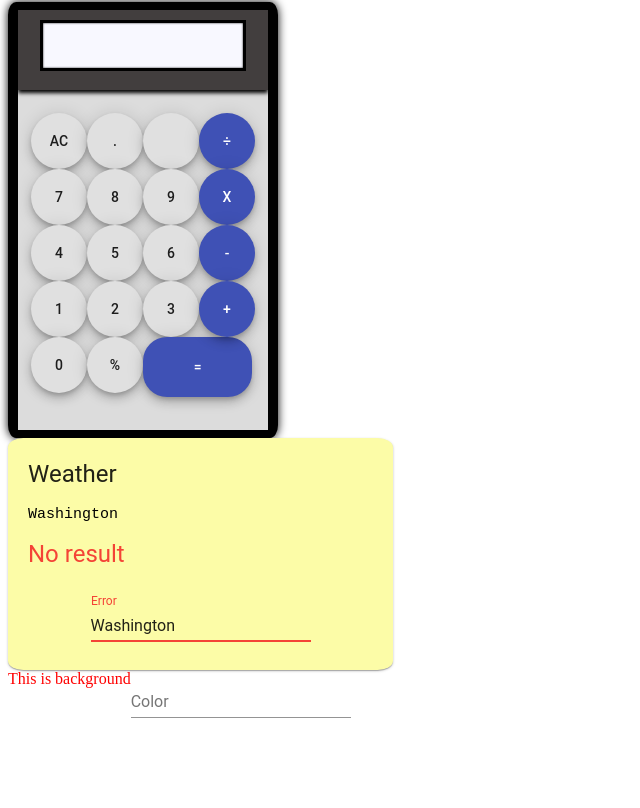
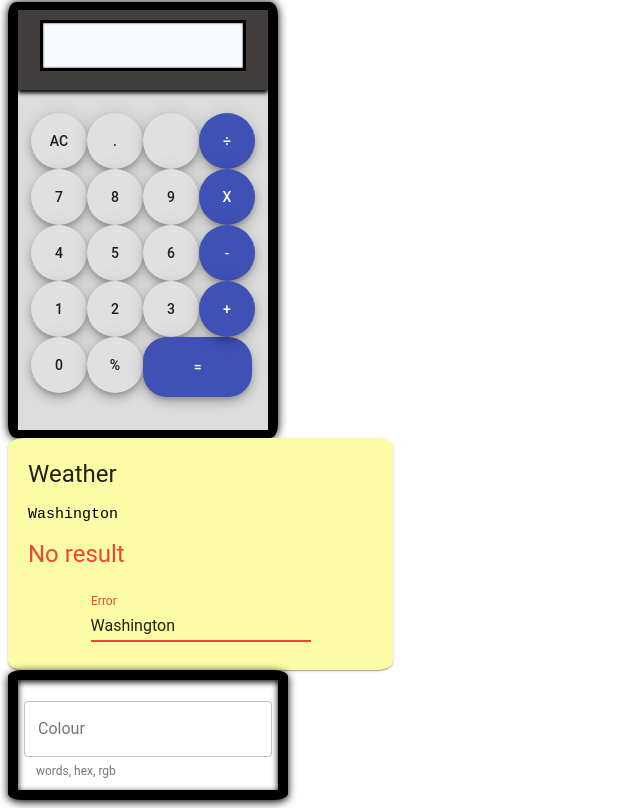
Before and after one commit to shearytan/Tools, a React (Create React App) app: page / in a window 1280 px wide. Shown: the part 251-1059 px from the top of the page, without its empty margins (0-640 px from the left). Before the commit the page ends 977 px from the top, so only its background shows below. Built offline with nearby package versions, Linux system fonts and the light colour scheme; no server answers; a web font is replaced by a local one.

Commit message:
background tools created

```diff
--- a/src/Components/Background/index.js
+++ b/src/Components/Background/index.js
@@ -1,10 +1,11 @@
 import React, { Component } from 'react';
-import Input from '@material-ui/core/Input';
-import InputLabel from '@material-ui/core/InputLabel';
-import FormHelperText from '@material-ui/core/FormHelperText';
-import FormControl from '@material-ui/core/FormControl';
+import TextField from '@material-ui/core/TextField';
+import Button from '@material-ui/core/Button';
+import InputAndornment from '@material-ui/core/InputAdornment';
+
 
 import './styles/index.css';
+import { Input, InputAdornment } from '@material-ui/core';
 
 export default class Background extends Component {
     constructor(props) {
@@ -16,18 +17,32 @@ export default class Background extends Component {
 
     handleChange = (e) => {
         this.setState({value: e.target.value})
-        console.log(this.state.value)
+    }
+
+    handleSubmit = (e, color) => {
+        e.preventDefault();
+        this.colorChange(color)
+    }
+
+    colorChange = (color) => {
+        return document.body.style.background = color;
     }
 
     render() {
+
         return (
-            <div className="background-container">
-                This is background
-                <FormControl>
-                    <InputLabel htmlFor="name-simple">Color</InputLabel>
-                    <Input value={this.state.value} onChange={this.handleChange}/>
-                </FormControl>
-            </div>
+                <form onSubmit={(e, color) => this.handleSubmit(e, this.state.value)} className="background-container">
+                    <TextField
+                        label="Colour"
+                        value={this.state.value}
+                        onChange={this.handleChange}
+                        margin="normal"
+                        variant="outlined"
+                        helperText="words, hex, rgb"
+                    />
+
+                </form>
+
         )
     }
 }
--- a/src/Components/Background/styles/index.css
+++ b/src/Components/Background/styles/index.css
@@ -1,3 +1,11 @@
 .background-container {
-    color: red;
+    display: flex;
+    justify-content: center;
+    width: 250px;
+    background: white;
+    padding: 5px;
+    border: 10px solid black;
+    border-radius: 5%;
+    box-shadow: 0 2px 8px black,
+                0 2px 6px black inset;
 }
```
